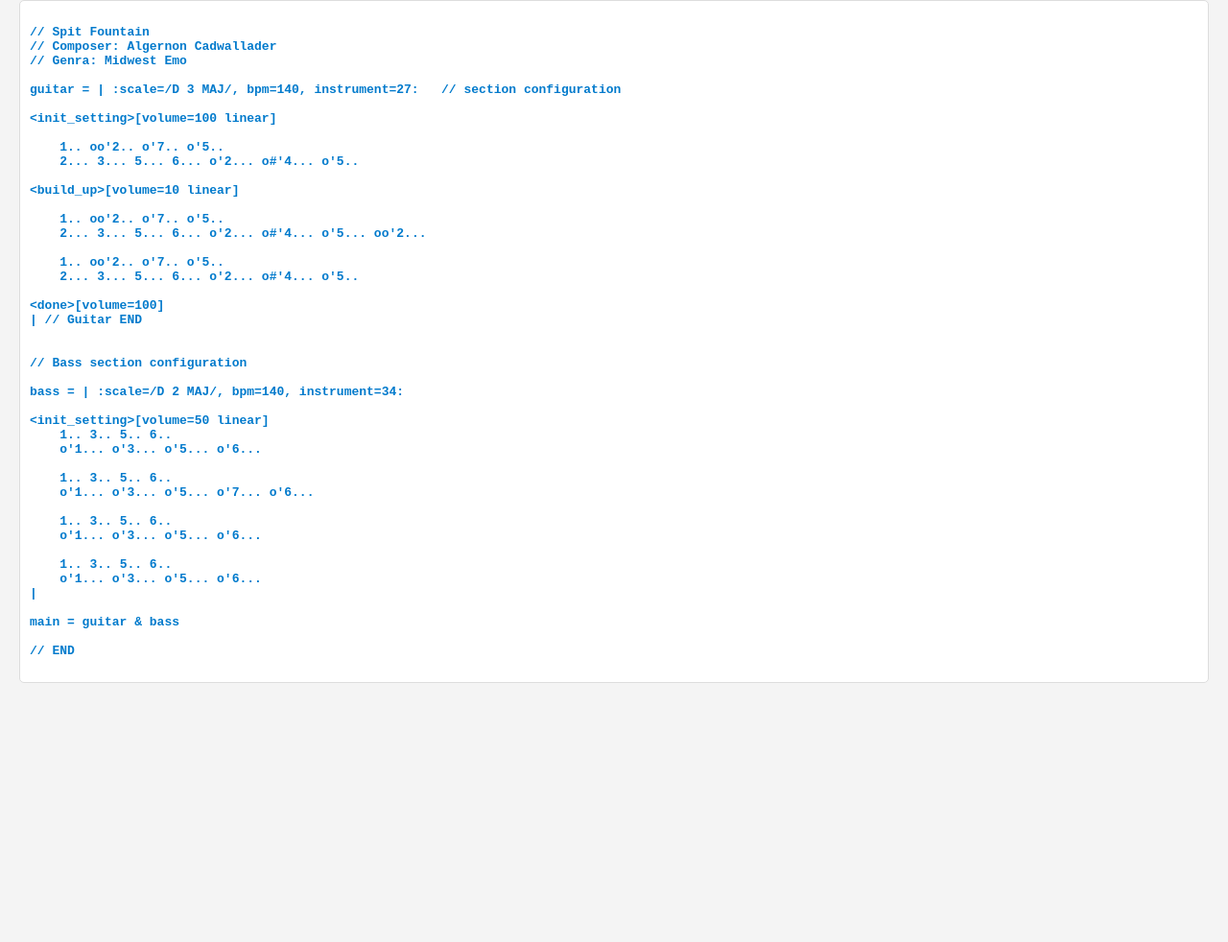
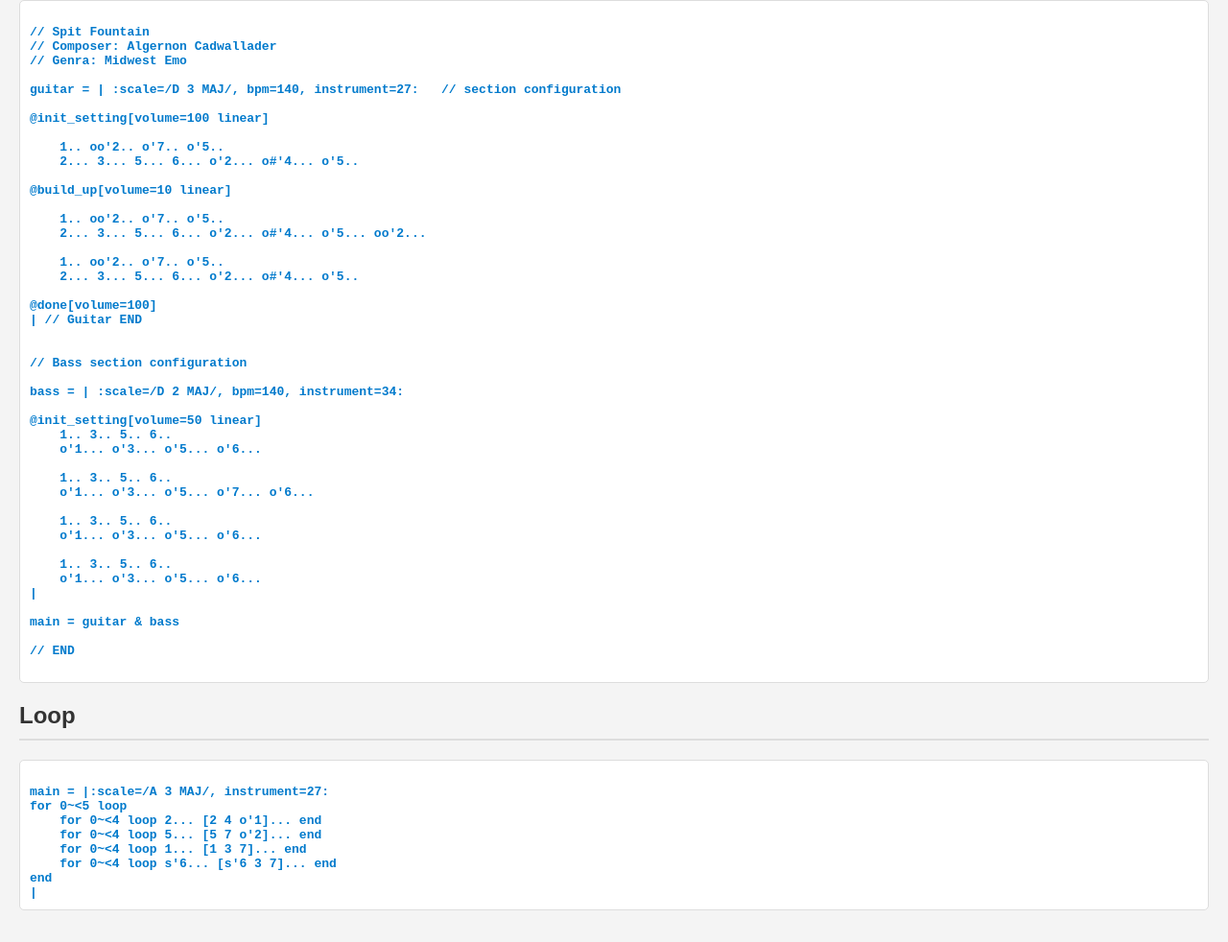
Before and after one commit to Burnham310/Octave, a plain HTML site: page example.html in a window 1280 px wide. Shown: the part 1185-2167 px from the top of the page at 96% size. Before the commit the page ends 1930 px from the top, so only its background shows below. Drawn offline with Linux system fonts and the light colour scheme.

Commit message:
deploy: d1a33fb15074a7c8422d402813d605f1086bed79

```diff
--- a/example.html
+++ b/example.html
@@ -61,7 +61,7 @@ main = | :scale=/F 5 MIN/, bpm=90:
 |
     </code></pre>
 
-    <h2>ELM</h2>
+    <h2>Spit Fountain</h2>
     <pre><code>
 // Spit Fountain
 // Composer: Algernon Cadwallader
@@ -103,12 +103,12 @@ main = | :scale=/D 3 MAJ/, bpm=140, instrument=27:   // section configuration
 
 guitar = | :scale=/D 3 MAJ/, bpm=140, instrument=27:   // section configuration
 
-&lt;init_setting>[volume=100 linear]
+@init_setting[volume=100 linear]
 
     1.. oo'2.. o'7.. o'5..
     2... 3... 5... 6... o'2... o#'4... o'5..
 
-&lt;build_up>[volume=10 linear]
+@build_up[volume=10 linear]
 
     1.. oo'2.. o'7.. o'5..
     2... 3... 5... 6... o'2... o#'4... o'5... oo'2...
@@ -116,7 +116,7 @@ guitar = | :scale=/D 3 MAJ/, bpm=140, instrument=27:   // section configuration
     1.. oo'2.. o'7.. o'5..
     2... 3... 5... 6... o'2... o#'4... o'5..
 
-&lt;done>[volume=100]
+@done[volume=100]
 | // Guitar END
 
 
@@ -124,7 +124,7 @@ guitar = | :scale=/D 3 MAJ/, bpm=140, instrument=27:   // section configuration
 
 bass = | :scale=/D 2 MAJ/, bpm=140, instrument=34:
 
-&lt;init_setting>[volume=50 linear]
+@init_setting[volume=50 linear]
     1.. 3.. 5.. 6..
     o'1... o'3... o'5... o'6...
 
@@ -144,6 +144,17 @@ main = guitar & bass
     </code></pre>
 
 
+    <h2>Loop</h2>
+    <pre><code>
+main = |:scale=/A 3 MAJ/, instrument=27:
+for 0~&lt;5 loop
+    for 0~&lt;4 loop 2... [2 4 o'1]... end
+    for 0~&lt;4 loop 5... [5 7 o'2]... end
+    for 0~&lt;4 loop 1... [1 3 7]... end
+    for 0~&lt;4 loop s'6... [s'6 3 7]... end
+end
+|
+</code></pre>
 
 
 </body>
```
Also changed, not shown: index.html (line endings or trailing spaces), 1 other file.
